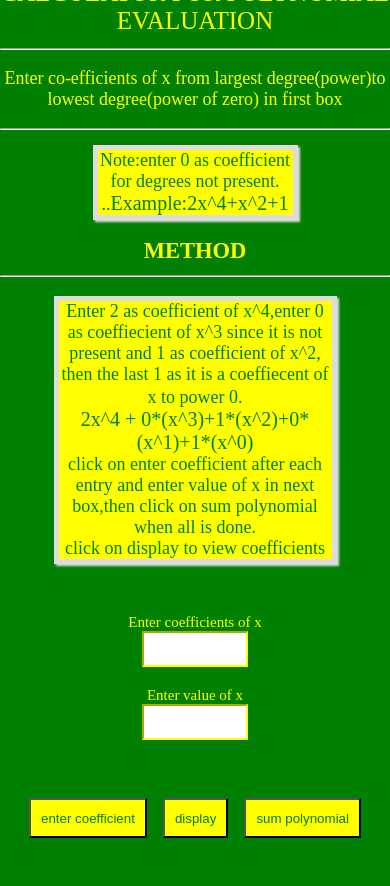
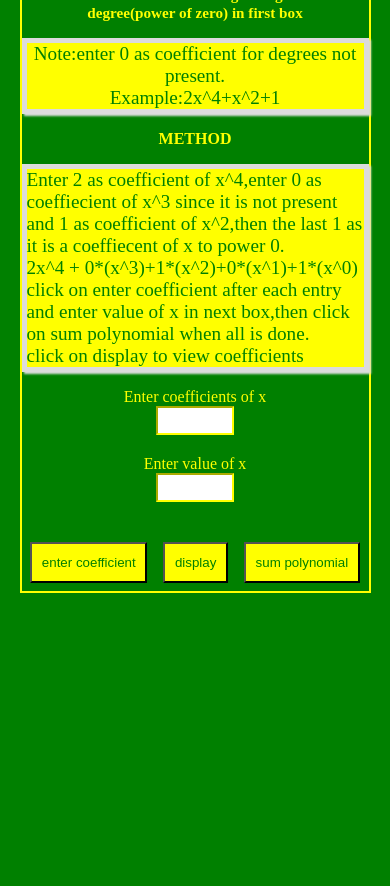
Before and after one commit to Stevepurpose/polynomial-Evaluate, a plain HTML site: page index.html in a window 390 px wide. Shown: the part 48-934 px from the top of the page. After the commit the page ends 844 px from the top, so only its background shows below. Drawn offline with Linux system fonts and the light colour scheme.

Commit message:
set responsiveness

```diff
--- a/index.html
+++ b/index.html
@@ -9,29 +9,29 @@
 </head>
 
 <body>
-    <header><hr>CALCULATOR FOR POLYNOMIAL EVALUATION<hr></header>
-
-    <p id="instruct">Enter co-efficients of x from largest degree(power)to lowest degree(power of zero) in first box<hr> </p>
-    <p id="note">   Note:enter 0 as coefficient for degrees not present.<br /> ..<span>Example:2x^4+x^2+1</span></p>
-        <h2>METHOD<hr></h2>
-    <p id="entertwo"> Enter 2 as coefficient of x^4,enter 0 as coeffiecient of x^3 since it is not present and 1 as coefficient of x^2,<br/>
-        then the last 1 as it is a coeffiecent of x to power 0.<span><br/>2x^4 + 0*(x^3)+1*(x^2)+0*(x^1)+1*(x^0)</span>
+  <div class="container">
+    <header><h1 class="header_heading"> Polynomial Evaluator</h1></header>
+    <main>
+    <h2 id="instruct">Enter co-efficients of x from largest degree to lowest degree(power of zero) in first box</h2>
+    <p id="note">Note:enter 0 as coefficient for degrees not present.<br/><span>Example:2x^4+x^2+1</span></p>
+        <h2 class="method">METHOD</h2>
+    <p id="explain"> Enter 2 as coefficient of x^4,enter 0 as coeffiecient of x^3 since it is not present and 1 as coefficient of x^2,then the last 1 as it is a coeffiecent of x to power 0.<span><br/>2x^4 + 0*(x^3)+1*(x^2)+0*(x^1)+1*(x^0)</span>
       <br>click on enter coefficient after each entry and enter value of x in next box,then click on sum polynomial when all is done.
       <br>click on display to view coefficients</p>
-    <div class="forarray">
-      <label for="topush">Enter coefficients of x </label>
-      <input id="topush" type="number">
-       <label for="tosub" id="sub">Enter value of x</label>
-      <input id="tosub" type="number">
+    <div class="for_array">
+      <label for="toPush">Enter coefficients of x </label>
+      <input id="toPush" type="number">
+       <label for="toSub" id="sub">Enter value of x</label>
+      <input id="toSub" type="number">
     </div>
-    <p id="toread"></p>
+    <div id="to_read"></div>
     <div class="choices">
       <button id="but1">enter coefficient</button>
       <button id="but2">display</button>
       <button id="but3">sum polynomial </button>
      </div>
-
-
+    </main>
+    </div>
     </body>
     <script src="script.js"></script>
 </html>
--- a/script.js
+++ b/script.js
@@ -1,11 +1,11 @@
 let polynomial=[]
 var y=polynomial.length
-var tosub=document.getElementById("tosub")
-let topushA=document.getElementById("topush")
+var toSub=document.getElementById("toSub")
+let toPushA=document.getElementById("toPush")
 let choices=document.querySelector(".choices")
-let coefficients=topushA.value
+let coefficients=toPushA.value
 var button=document.querySelector("button")
-let toread=document.getElementById("toread")
+let to_read=document.getElementById("to_read")
 
 /*event delegation*/
 choices.addEventListener("click",clicked)
@@ -16,18 +16,20 @@ switch(button){
 
   /*enter x coefficients*/
 case but1:
- coefficients=topushA.value
-toread.innerHTML=coefficients + " " + "is added "
+ coefficients=toPushA.value
+to_read.innerHTML=coefficients + " " + "is added "
+
 polynomial.push(+coefficients)  //+ to convert string to number
+
 break;
 
 /*display*/
 case but2:
 n=polynomial.length
 coefficients =polynomial[i]
-toread.innerHTML="coefficients of powers of x are:<br/>"
+to_read.innerHTML="coefficients of powers of x are:<br/>"
 for(var i=0;i<n;i++){
-toread.innerHTML+=polynomial[i] + " "
+to_read.innerHTML+=polynomial[i] + " "
 }
 
 break;
@@ -42,12 +44,12 @@ result=polynomial[i]+unknown*result
 i++
 Horner(polynomial)
 }
-let unknown=tosub.value
+let unknown=toSub.value
 var i=1
 //initialize result with first coefficient of x at array index 0
 let result=polynomial[0]
 Horner(polynomial)
-toread.innerHTML="The sum of the polynomial is:"+ result
+to_read.innerHTML="The sum of the polynomial is:"+ result
 break;
 }
 }
--- a/style.css
+++ b/style.css
@@ -1,18 +1,73 @@
+*{
+    box-sizing: border-box;
+    margin: 0;
+    padding: 0;
+}
+
+
 body {
     background-color:green;
     color:yellow;
-    box-sizing: border-box;
-    margin: 0;
-    padding: 0;
-    justify-content: center;
-    text-align:64px;
+    height: auto;
+    width: auto;
+}
+
+
+.container{
+    display: flex;
+    flex-direction: column;
+    width: 90%;
     height: 100%;
+    margin: auto;
+    border: 2px solid yellow;
+
 }
+
+
+header{
+    border: 1px solid yellow;
+    width: 100%;
+    display: flex;
+    flex-direction: column;
+    align-content: center;
+}
+
+
+.header_heading{
+    width: 100%;
+    margin: auto;
+    text-align: center;
+}
+
+main{
+    display: flex;
+    flex-direction: column;
+    gap: 1rem;
+    height: 90%;
+}
+
+#instruct{
+    margin: auto;
+    width: 100%;
+    font-size: 1.3rem;
+}
+
 
 #note{
     text-align: center;
     background-color:yellow;
-    width: 50%;
+    width: 100%;
+    margin: auto;
+    color: green;
+    font-size:1.2rem;
+    border: 5px solid gainsboro;
+    box-shadow: 2px 2px 2px gainsboro;
+}
+
+#explain{
+
+    background-color:yellow;
+    width: 100%;
     margin: auto;
     color: green;
     font-size: larger;
@@ -20,63 +75,53 @@ body {
     box-shadow: 2px 2px 2px gainsboro;
 }
 
-#entertwo{
-    text-align: center;
-    background-color:yellow;
-    width: 50%;
+#method{
     margin: auto;
-    color: green;
-    font-size: larger;
-    border: 5px solid gainsboro;
-    box-shadow: 2px 2px 2px gainsboro;
 }
 
 
-#instruct{
-    text-align: center;
-    font-size:larger;
+
+.choices{
+    margin:auto;
+    justify-content:center;
+    display:flex;
+    align-items:center;
 
 }
 
-.choices{
-    margin-top:50px;
-    justify-content:center;
-    display:flex;
-    align-items:center;
-    margin-bottom:40px;
-}
+#toSub{
 
-#tosub{
-
-    height:30px;
+    height:1.8rem;
     border-color:yellow;
     color:Green;
-    font-size:25px;
+    font-size:1.5rem;
     text-align: center;
     width: 25%;
     margin: auto;
 
 }
 
-#topush{
+#toPush{
 border-color:yellow;
     color:Green;
-    font-size:25px;
+    font-size:1.5rem;
     text-align: center;
-    height:30px;
+    height:1.8rem;
     width: 25%;
     margin: auto;
 
 }
-.forarray{
-    display:grid;
-    margin-top:50px;
+.for_array{
+    display:flex;
+    flex-direction: column;
+    margin:auto;
+
 }
 button{
     color:green;
-    height:40px;
-    padding:10px;
-    margin:8px;
+    height:2.6rem;
+    padding:0.6rem;
+    margin:0.5rem;
     background-color:yellow;
 }
 
@@ -85,20 +130,18 @@ button:hover{
     color: yellow;
 }
 
-
-
 #note:hover{
     background-color: purple;
     color: yellow;
 }
 
-#entertwo:hover{
+#explain:hover{
     background-color: purple;
     color: yellow;
 }
 
 span{
-    font-size:30px;
+    font-size:1.8rem;
 }
 
 
@@ -112,35 +155,66 @@ h2{
 
 header{
     text-align:center;
-    font-size:25px;
+    font-size:1.5rem;
+    height: 10%;
 }
-
 
 label{
     text-align:center;
 }
 
-#toread{
+#to_read{
     color:yellow;
-    font-size:30px;
-    margin-bottom: 30px;
+    font-size:2rem;
+    margin:auto;
+    height:auto ;
+    width: auto;
+    text-align: center;
 }
-@media screen and (max-width:416px) {
-    body{
-        font-size: 15px;
+@media screen and (max-width:921px) {
+    #instruct{
+        margin: auto;
+        width: 100%;
+        font-size: 1.1rem;
     }
-    #entertwo{
-        text-align: center;
-        background-color:yellow;
-        width: 70%;
-        margin: auto;
-        color: green;
-        font-size: larger;
 
     }
-
-    span{
-        font-size: 20px;
+    @media screen and (max-width:780px) {
+        #instruct{
+            margin: auto;
+            width: 100%;
+            font-size: 0.95rem;
+        }
     }
 
+    @media screen and (max-width:522px) {
+.header_heading{
+    font-size:1.6rem;
 }
+ }
+
+@media screen and (max-width:417px) {
+h2{
+    font-size: 1rem;
+}
+
+span{
+    font-size: 1.2rem;
+}
+
+}
+
+
+@media screen and (max-width:331px) {
+button{
+    color:green;
+    height:2.6rem;
+    padding:0.3rem;
+    margin:auto;
+    background-color:yellow;
+}
+
+span{
+    font-size: 1rem;
+}
+}
```
